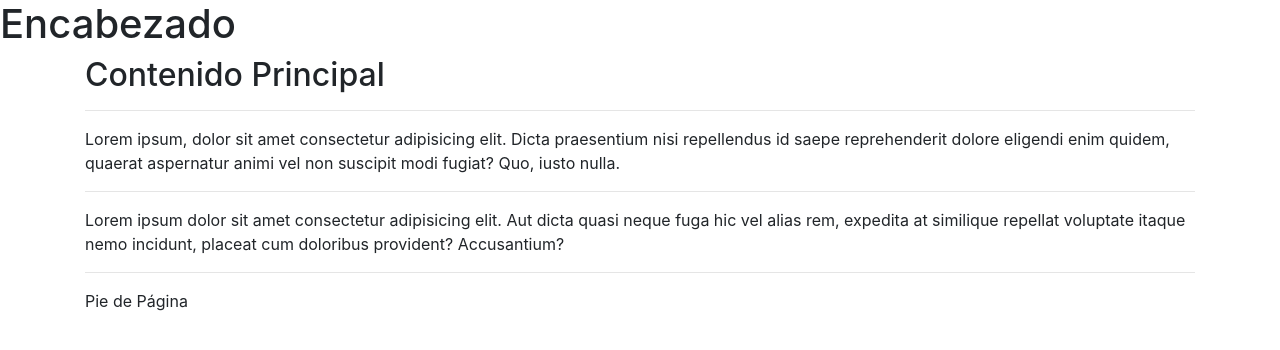
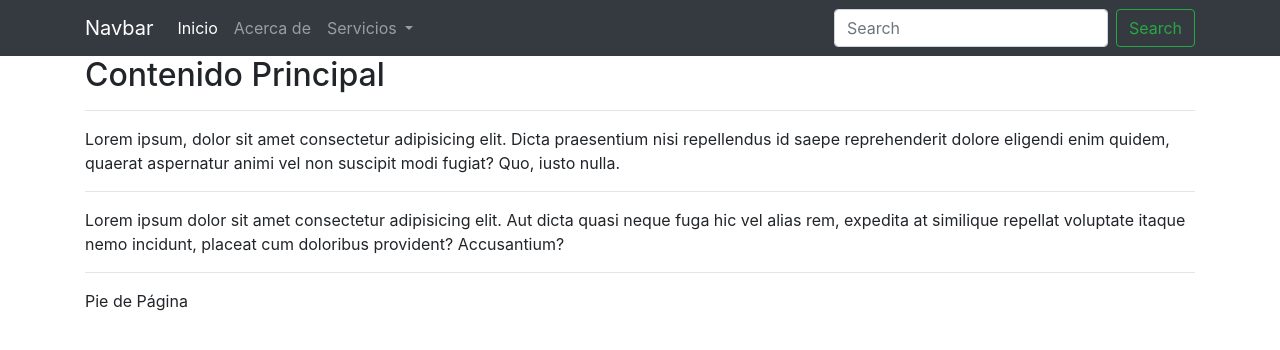
Before and after one commit to franlop24/GitHubColabora, a plain HTML site: page index.html in a window 1280 px wide. Drawn offline with nearby package versions, Linux system fonts and the light colour scheme.

Commit message:
agregando navbar

```diff
--- a/index.html
+++ b/index.html
@@ -8,7 +8,41 @@
 </head>
 <body>
     <header>
-        <h1>Encabezado</h1>
+        <nav class="navbar navbar-expand-lg navbar-dark bg-dark">
+            <div class="container">
+                <a class="navbar-brand" href="#">Navbar</a>
+                <button class="navbar-toggler" type="button" data-toggle="collapse" data-target="#navbarSupportedContent" aria-controls="navbarSupportedContent" aria-expanded="false" aria-label="Toggle navigation">
+                  <span class="navbar-toggler-icon"></span>
+                </button>
+
+                <div class="collapse navbar-collapse" id="navbarSupportedContent">
+                  <ul class="navbar-nav mr-auto">
+                    <li class="nav-item active">
+                      <a class="nav-link" href="#">Inicio <span class="sr-only">(current)</span></a>
+                    </li>
+                    <li class="nav-item">
+                      <a class="nav-link" href="#">Acerca de</a>
+                    </li>
+                    <li class="nav-item dropdown">
+                      <a class="nav-link dropdown-toggle" href="#" id="navbarDropdown" role="button" data-toggle="dropdown" aria-haspopup="true" aria-expanded="false">
+                        Servicios
+                      </a>
+                      <div class="dropdown-menu" aria-labelledby="navbarDropdown">
+                        <a class="dropdown-item" href="#">Diseño Web</a>
+                        <a class="dropdown-item" href="#">Desarrollo Frontened</a>
+                        <a class="dropdown-item" href="#">Desarrollo Backend</a>
+                        <div class="dropdown-divider"></div>
+                        <a class="dropdown-item" href="#">Redes</a>
+                      </div>
+                    </li>
+                  </ul>
+                  <form class="form-inline my-2 my-lg-0">
+                    <input class="form-control mr-sm-2" type="search" placeholder="Search" aria-label="Search">
+                    <button class="btn btn-outline-success my-2 my-sm-0" type="submit">Search</button>
+                  </form>
+                </div>
+            </div>
+          </nav>
     </header>
     <main class="container">
         <h2>Contenido Principal</h2>
```
